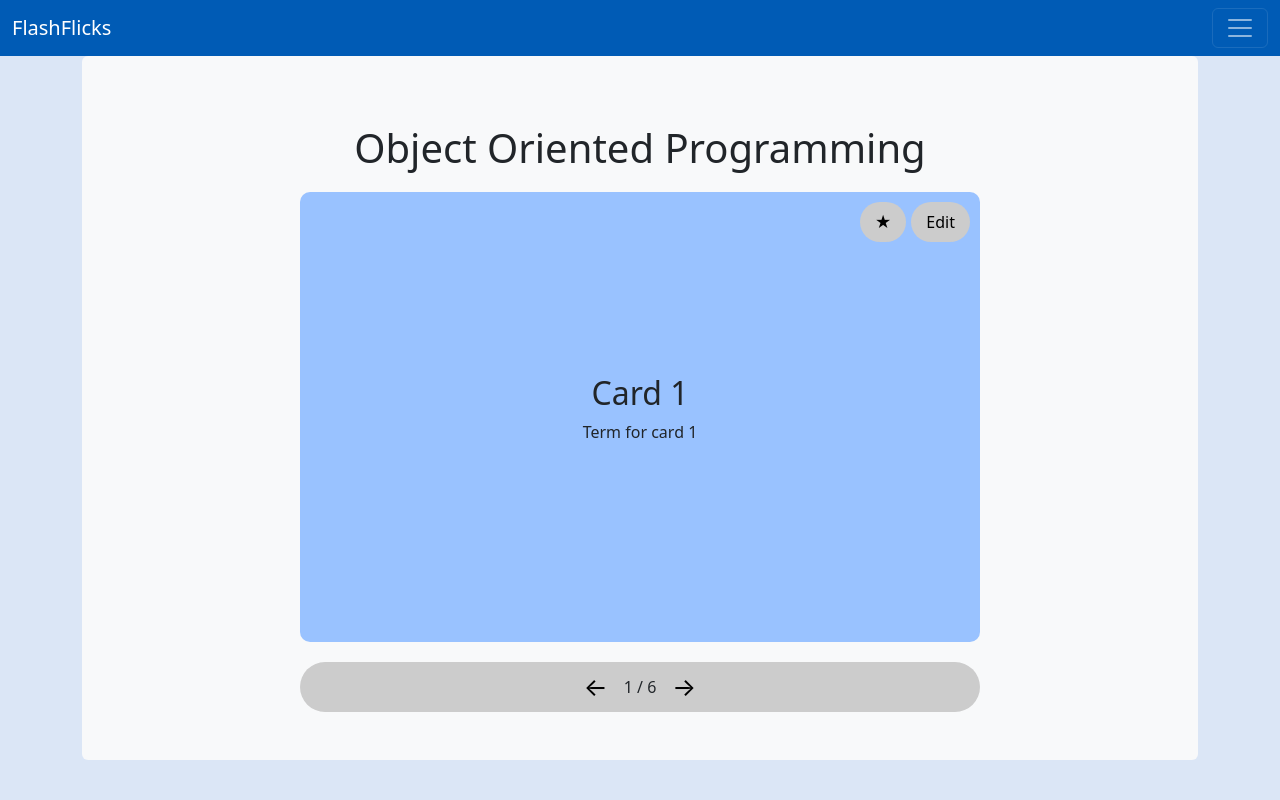
After one commit to yuriihehed/flash-flicks-web-app, a Django app: page /studypage/ in a window 1280 px wide. The commit adds this page. Run offline with Django 5.2, Linux system fonts and the light colour scheme; some libraries are stand-ins or nearby versions.

Commit message:
updated code for base.html and created studypage.html

```diff
--- a/myproject/flashcards/templates/base.html
+++ b/myproject/flashcards/templates/base.html
@@ -96,6 +96,9 @@
                             </ul>
                         </li>
                     </ul>
+
+                    {% block header_content %}{% endblock %}
+
                     <form class="d-flex">
                         <input class="form-control me-2" type="text" placeholder="Search" aria-label="Search">
                     </form>
--- /dev/null
+++ b/myproject/flashcards/templates/studypage.html
@@ -0,0 +1,178 @@
+{% extends "base.html" %}
+
+{% block title %}Study Page{% endblock %}
+
+{% block header_content %}
+<div class="custom-header d-flex align-items-center">
+    <span class="course-title">350 - Object Oriented Programming</span>
+    <button class="btn btn-secondary ms-3">Edit Learn Mode</button>
+</div>
+{% endblock %}
+
+{% block content %}
+<div class="header">
+    <h1>Object Oriented Programming</h1>
+</div>
+
+<div class="flashcard-container">
+    {% for i in cards %}
+    <div class="flashcard" id="card{{ i }}">
+        <div class="card-inner">
+            <div class="front">
+                <h2>Card {{ i }}</h2>
+                <p>Term for card {{ i }}</p>
+            </div>
+            <div class="back">
+                <h2>Back of Card {{ i }}</h2>
+                <p>This is the back of the card.</p>
+            </div>
+        </div>
+        <div class="top-buttons">
+            <button class="oval-button star-btn" onclick="flashEffect(this)">&#9733;</button>
+            <button class="oval-button edit-btn">Edit</button>
+        </div>
+    </div>
+    {% endfor %}
+</div>
+
+<div class="navigation">
+    <button id="prevBtn" class="nav-btn">&#8592;</button>
+    <span id="cardCounter">1 / {{ cards|length }}</span>
+    <button id="nextBtn" class="nav-btn">&#8594;</button>
+</div>
+
+<style>
+    .custom-header {
+        display: flex;
+        align-items: center;
+        gap: 10px;
+        background-color: transparent;
+        color: white;
+        padding: 5px;
+    }
+    .course-title {
+        font-weight: bold;
+        font-size: 1.2rem;
+    }
+    .header {
+        text-align: center;
+        margin: 20px 0;
+    }
+    .flashcard-container {
+        display: flex;
+        justify-content: center;
+        align-items: center;
+    }
+    .flashcard {
+        position: relative;
+        width: 800px;
+        height: 450px;
+        perspective: 1000px;
+    }
+    .card-inner {
+        width: 100%;
+        height: 100%;
+        transition: transform 0.6s;
+        transform-style: preserve-3d;
+        position: relative;
+    }
+    .flashcard.flipped .card-inner {
+        transform: rotateY(180deg);
+    }
+    .front, .back {
+        position: absolute;
+        width: 100%;
+        height: 100%;
+        backface-visibility: hidden;
+        display: flex;
+        justify-content: center;
+        align-items: center;
+        flex-direction: column;
+        background-color: #99c2ff;
+        border-radius: 10px;
+    }
+    .back {
+        background-color: #66a3ff;
+        transform: rotateY(180deg);
+    }
+    .top-buttons {
+        position: absolute;
+        top: 10px;
+        right: 10px;
+        display: flex;
+        gap: 5px;
+    }
+    .oval-button {
+        background-color: #ccc;
+        border: none;
+        padding: 8px 15px;
+        border-radius: 50px;
+        cursor: pointer;
+    }
+    .oval-button:hover {
+        background-color: #aaa;
+    }
+    .navigation {
+        display: flex;
+        justify-content: center;
+        align-items: center;
+        background-color: #ccc;
+        border-radius: 60px;
+        padding: 5px 20px;
+        gap: 10px;
+        margin-top: 20px;
+    }
+    .nav-btn {
+        background-color: transparent;
+        border: none;
+        font-size: 25px;
+        cursor: pointer;
+    }
+    .flash {
+        animation: flash 0.5s ease-in-out;
+    }
+    @keyframes flash {
+        0% { box-shadow: 0 0 20px 10px rgb(243, 230, 159); }
+        50% { box-shadow: 0 0 30px 20px rgb(237, 190, 163); }
+        100% { box-shadow: none; }
+    }
+</style>
+
+<script>
+    const cards = document.querySelectorAll('.flashcard');
+    let currentIndex = 0;
+
+    function updateCards() {
+        cards.forEach((card, index) => {
+            card.style.display = index === currentIndex ? 'block' : 'none';
+        });
+        document.getElementById('cardCounter').innerText = `${currentIndex + 1} / ${cards.length}`;
+    }
+
+    document.getElementById('prevBtn').addEventListener('click', () => {
+        currentIndex = Math.max(0, currentIndex - 1);
+        updateCards();
+    });
+
+    document.getElementById('nextBtn').addEventListener('click', () => {
+        currentIndex = Math.min(cards.length - 1, currentIndex + 1);
+        updateCards();
+    });
+
+    cards.forEach(card => {
+        card.addEventListener('click', function (e) {
+            if (!e.target.classList.contains('star-btn')) {
+                this.classList.toggle('flipped');
+            }
+        });
+    });
+
+    function flashEffect(element) {
+        const card = element.closest('.flashcard');
+        card.classList.add('flash');
+        setTimeout(() => card.classList.remove('flash'), 500);
+    }
+
+    updateCards();
+</script>
+{% endblock %}
--- a/myproject/flashcards/views.py
+++ b/myproject/flashcards/views.py
@@ -5,3 +5,7 @@ def landing_page(request):
 
 def base_page(request):
    return render(request, 'base.html')
+
+def studypage(request):
+    cards = range(1, 7)  # Example card range
+    return render(request, 'studypage.html', {'cards': cards})
--- a/myproject/project/urls.py
+++ b/myproject/project/urls.py
@@ -16,8 +16,11 @@ Including another URLconf
 """
 from django.contrib import admin
 from django.urls import path, include
+from flashcards import views  # ✅ Add this line to import views
 
 urlpatterns = [
     path('admin/', admin.site.urls),
-    path('', include('flashcards.urls')),
+    path('', views.landing_page, name='landing_page'),  # Now this will work
+    path('base/', views.base_page, name='base_page'),
+    path('studypage/', views.studypage, name='studypage'),
 ]
```
Also changed, not shown: 5 other files.
